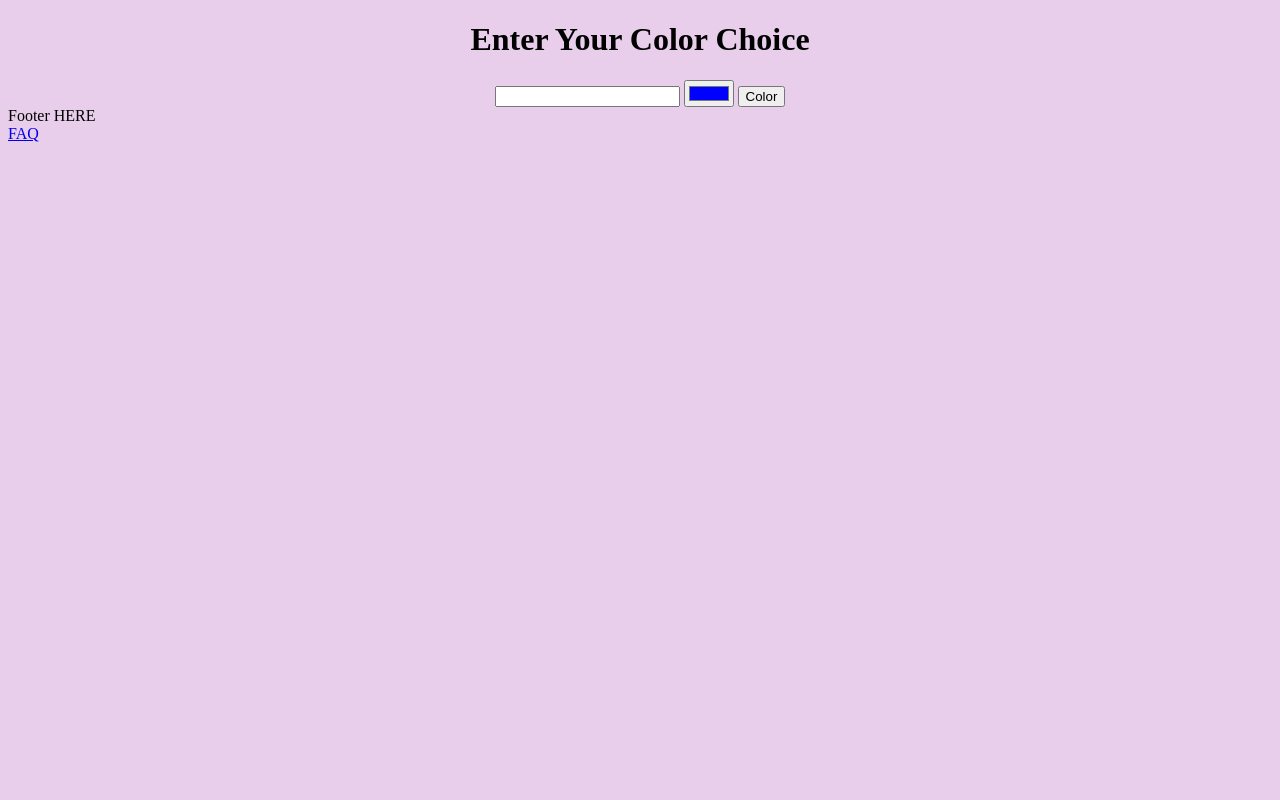
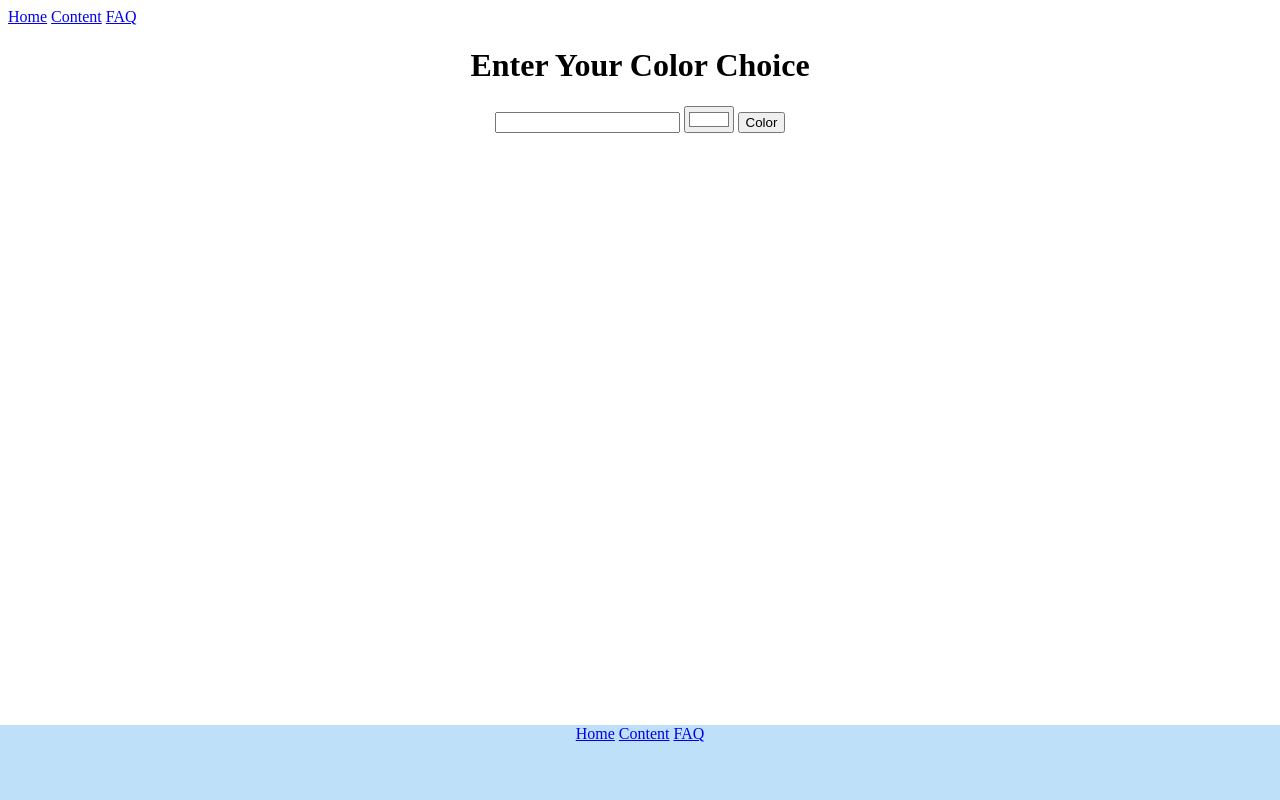
Before and after one commit to TimV00/TimV00.github.io, a plain HTML site: page index.html in a window 1280 px wide. Drawn offline with nearby package versions, Linux system fonts and the light colour scheme.

Commit message:
Adding Content to Content Tab

```diff
--- a/index.html
+++ b/index.html
@@ -8,12 +8,20 @@
     </script>
 </head>
 
-<body style="background-color: #e9ceec;">
+<ul>
+    <nav>
+        <a href="./index.html">Home</a>
+        <a href="./Content.html">Content</a>
+        <a href="./FAQ.html">FAQ</a>
+    </nav>
+</ul>
+
+<body style="background-color: #ffffff;">
 
     <center>
         <h1>Enter Your Color Choice</h1>
         <input id="colorEdit" type="text" readonly>
-        <input id="colorPicker" type="color" value="#0000ff" onChange="changeColorPicker()" />
+        <input id="colorPicker" type="color" value="#ffffff" onChange="changeColorPicker()" />
         <button type="button" onclick="changecolor()">
             Color
         </button>
@@ -39,8 +47,9 @@
 </body>
 
 <footer>
-    Footer HERE
     <nav>
+        <a href="./index.html">Home</a>
+        <a href="./Content.html">Content</a>
         <a href="./FAQ.html">FAQ</a>
     </nav>
 </footer>
--- a/styles.css
+++ b/styles.css
@@ -1,9 +1,18 @@
-.footer {
+footer {
     position: fixed;
     left: 0;
     bottom: 0;
+    margin: auto;
     width: 100%;
-    background-color: red;
+    height: 75px;
+    text-align: center;
+    background-color: rgba(181, 221, 248, 0.87);
     color: white;
-    text-align: center;
 }
+
+ul {
+    list-style-type: none;
+    margin: 0;
+    padding: 0;
+
+  }
```
Also changed, not shown: Content.html (added, +35 -0 lines), FAQ.html (+16 -5 lines).
